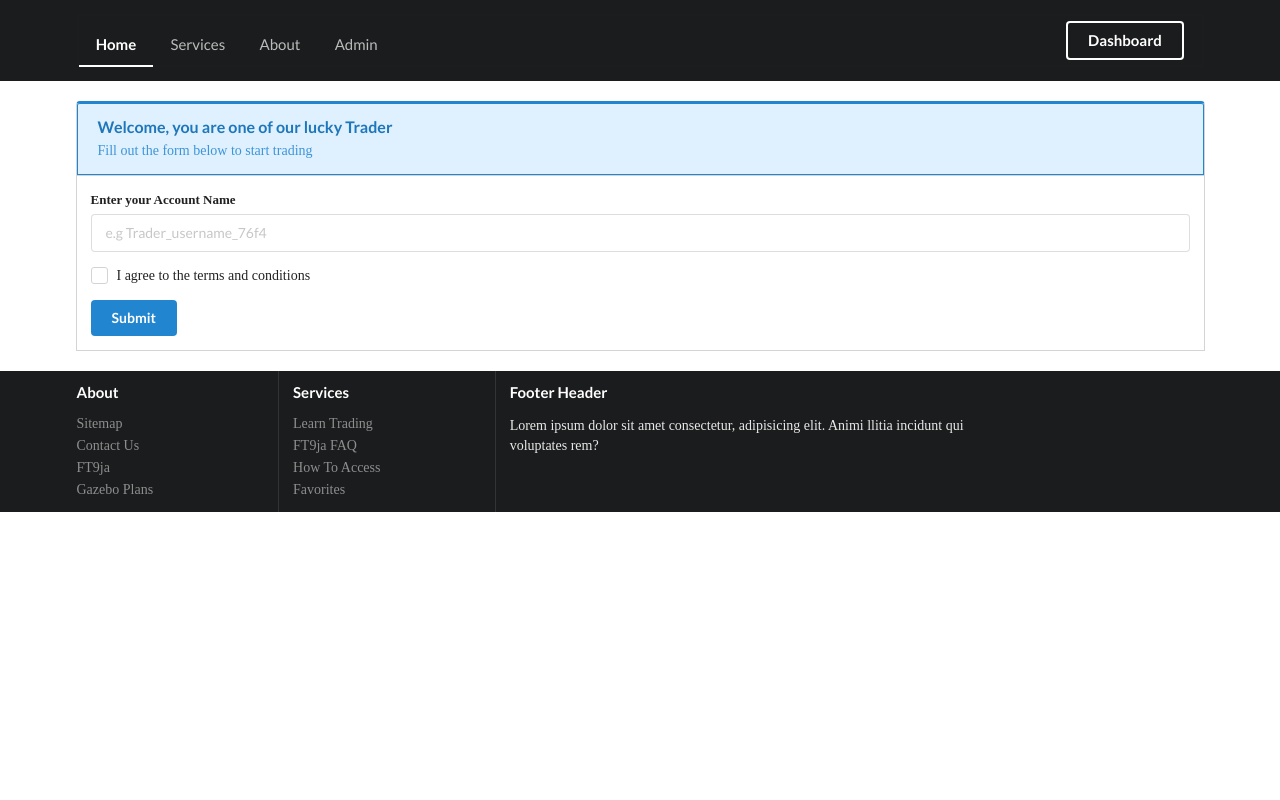
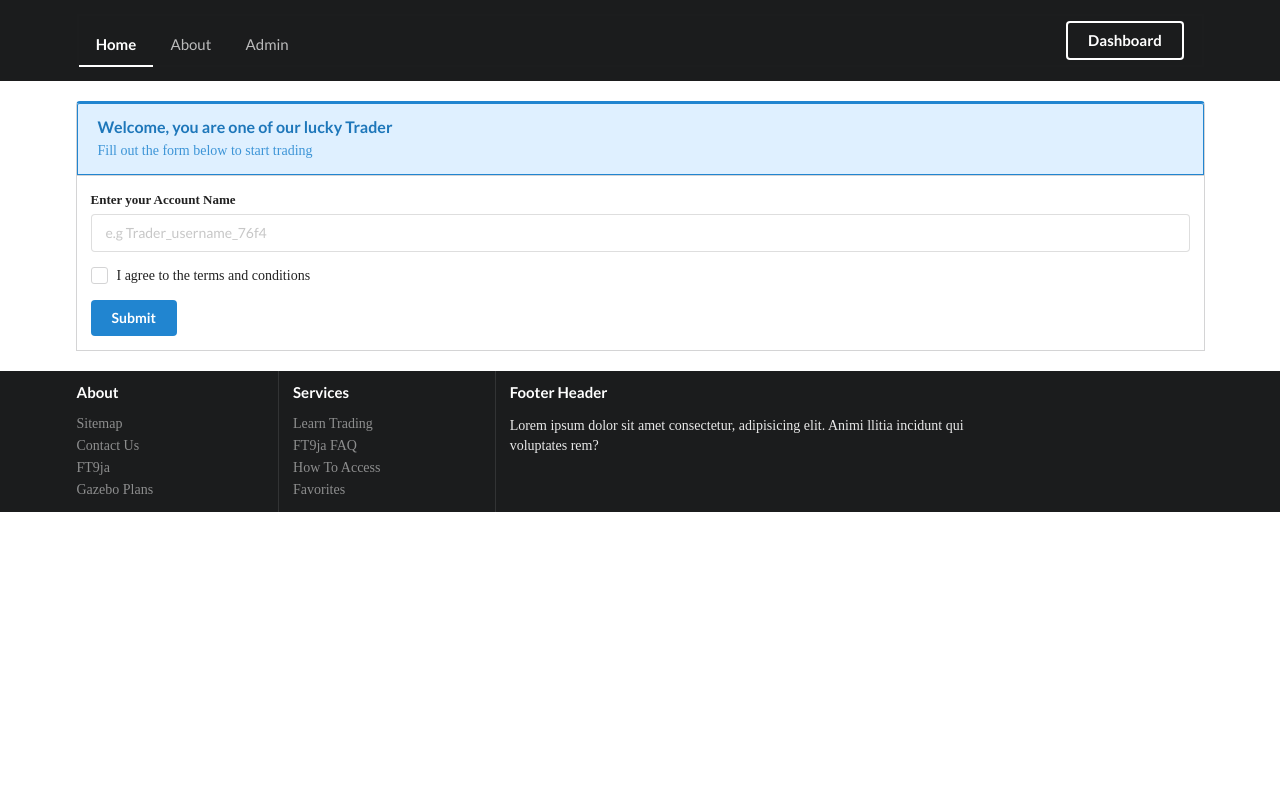
Before and after one commit to Ademic2022/trade_simulation, a Django app: page /dashboard in a window 1280 px wide. Run offline with Django 4.2, Linux system fonts and the light colour scheme; some libraries are stand-ins or nearby versions.

Commit message:
Update base.html

```diff
--- a/traders/template/base.html
+++ b/traders/template/base.html
@@ -21,7 +21,6 @@
 <!-- Sidebar Menu -->
 <div class="ui inverted vertical inverted sidebar menu">
   <a class="active item" href="{% url 'home' %}">Home</a>
-  <a class="item">Services</a>
   <a class="item">About</a>
   <a class="item">Admin</a>
   <a class="item">Dashboard</a>
@@ -37,7 +36,6 @@
       <i class="sidebar icon"></i>
     </a>
     <a class="active item" href="{% url 'home' %}">Home</a>
-    <a class="item">Services</a>
     <a class="item">About</a>
     <a class="item">Admin</a>
     <div class="right item">
```
